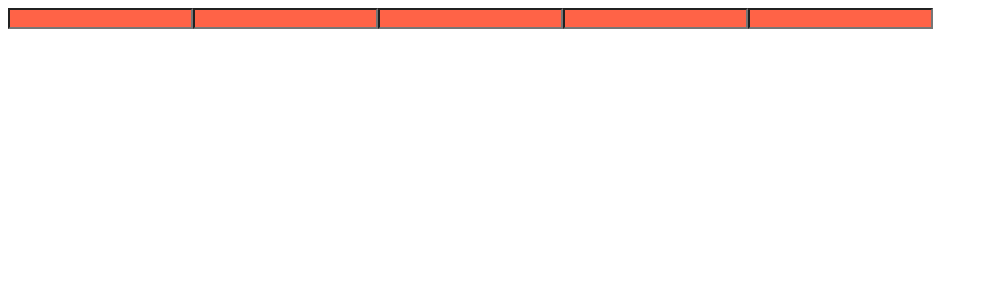
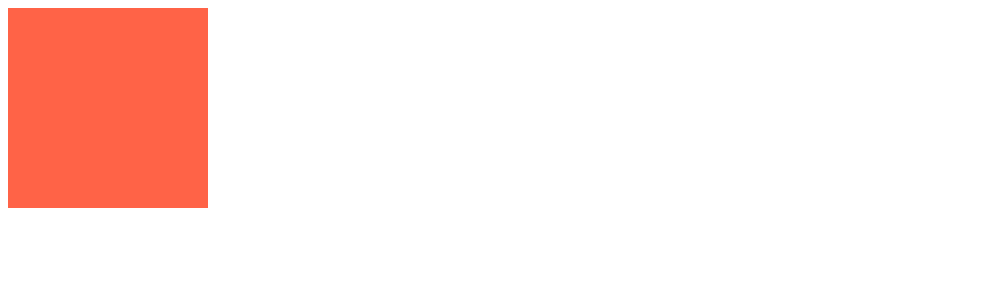
Before and after one commit to HY219/ReactJS, a React (Create React App) app: page / in a window 1280 px wide. Shown: the top 300 px of the page, without its empty margins (0-988 px from the left). Built offline with nearby package versions, Linux system fonts and the light colour scheme.

Commit message:
styled-component animation적용 전

```diff
--- a/src/App.js
+++ b/src/App.js
@@ -1,23 +1,20 @@
 import styled from "styled-components";
 
-const Father = styled.div`
+const Wrapper = styled.div`
   display: flex;
 `;
 
-//Input으로 전달될 모든 속성을 가진 오브젝트를 담을 수 있다.
-const Input = styled.input.attrs({ required: true, minLength: 10 })`
+const Box = styled.div`
+  height: 200px;
+  width: 200px;
   background-color: tomato;
 `;
 
 function App() {
   return (
-    <Father as="header">
-      <Input />
-      <Input />
-      <Input />
-      <Input />
-      <Input />
-    </Father>
+    <Wrapper>
+      <Box></Box>
+    </Wrapper>
   );
 }
 
```
